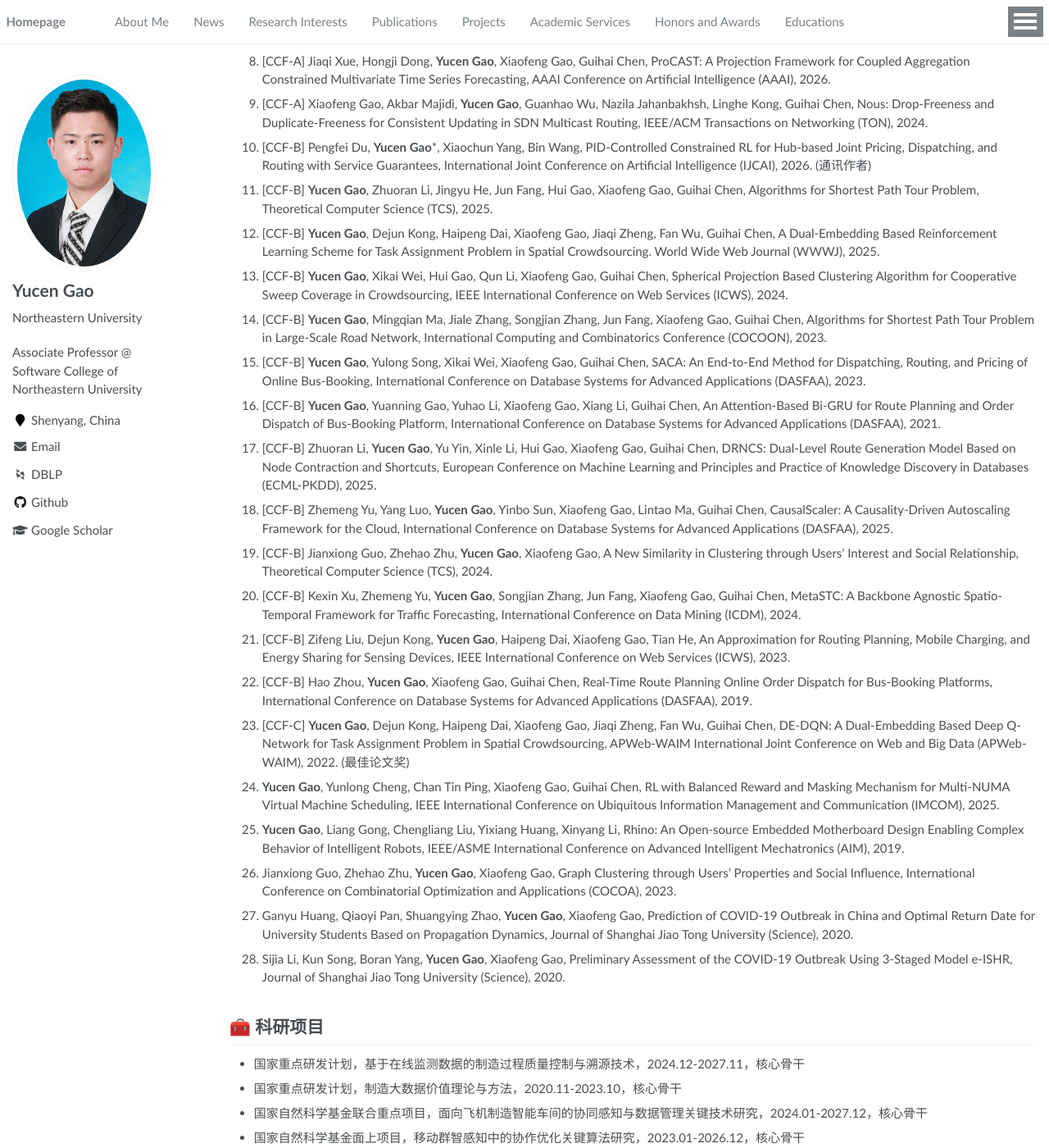
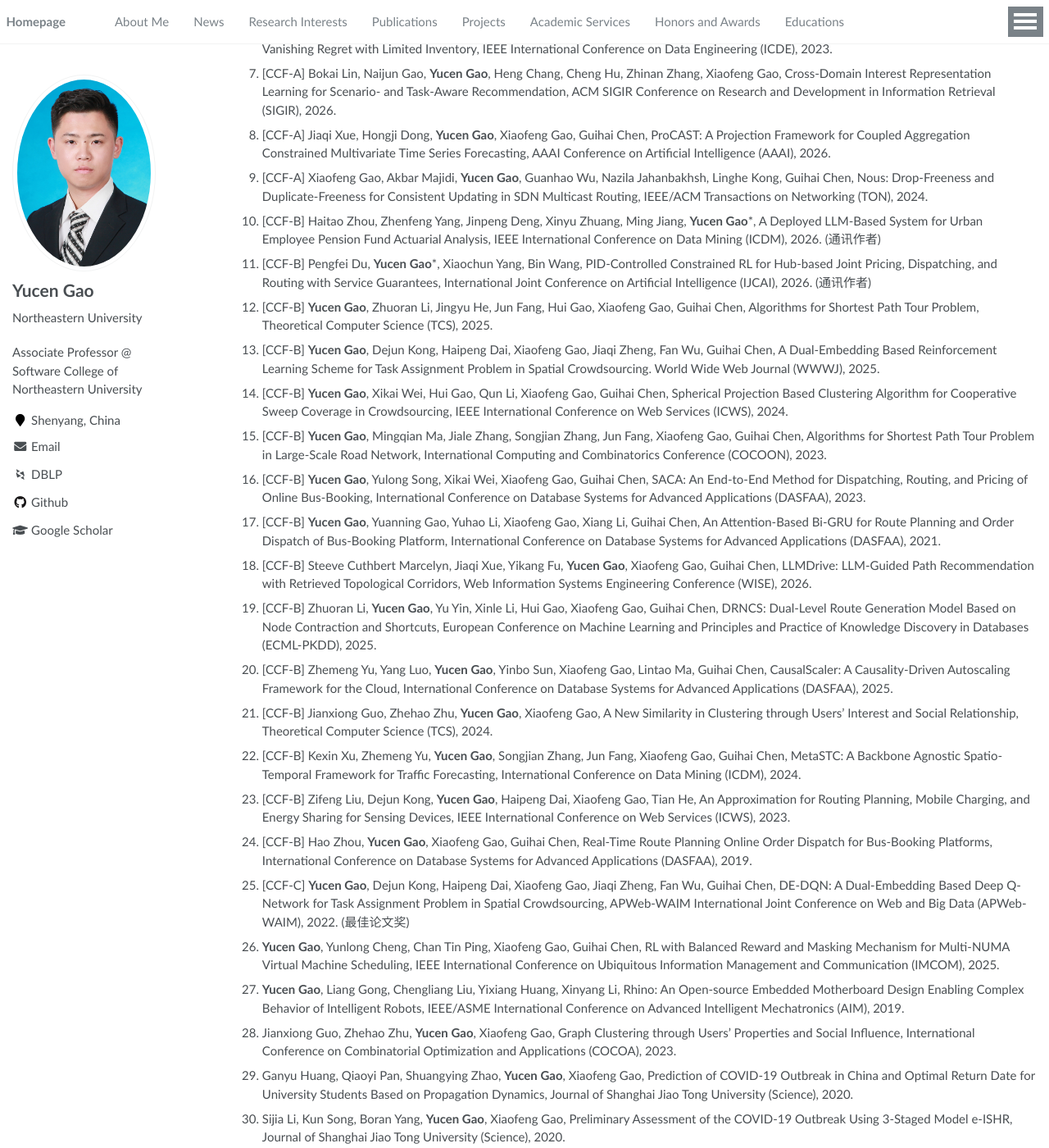
Before and after one commit to GaoYucen/GaoYucen.github.io, a Jekyll site: the page built from _pages/about-zh.md, in a window 1280 px wide and 1400 px high, scrolled down 1010 px. Shown: the whole window at 82% size. Built offline with Jekyll 4.4.1, drawn with Linux system fonts in a browser that asks for light colours; some web fonts are replaced; some of the changed text lies outside the part shown.

Commit message:
Update homepage news and academic information

```diff
--- a/_pages/about-zh.md
+++ b/_pages/about-zh.md
@@ -25,12 +25,15 @@
 
 <br>
 <blockquote>
-  <p><strong>📢 招生信息：</strong>目前正在招收两名2026级软件工程硕士研究生。如果您对我的研究方向感兴趣，欢迎将个人简历发送至我的邮箱：<a href="mailto:gaoyucen@neu.edu.cn">gaoyucen@neu.edu.cn</a>。</p>
+  <p><strong>📢 招生信息：</strong>目前正在招收软件工程专业两名2026级硕士研究生，三名2027级硕士研究生，一名2027级博士研究生。如果您对我的研究方向感兴趣，欢迎将个人简历发送至我的邮箱：<a href="mailto:gaoyucen@neu.edu.cn">gaoyucen@neu.edu.cn</a>。</p>
 </blockquote>
 
 <span class='anchor' id='news'></span>
 # 🔥 新闻
 
+- [2026.08] 一篇关于利用大模型进行养老金精算的论文被 **ICDM 2026** 接收（通讯作者）。
+- [2026.08] 一篇关于利用大模型进行路径规划的论文被 **WISE 2026** 接收（指导学生一作）。
+- [进行中] 担任 **DASFAA 2027** 的**Web Chair**。
 - [2026.05] 一篇关于结合社交网络的时空众包工人招募的论文被 **ICML 2026** 接收（一作）。
 - [2026.05] 一篇关于智慧交通订单分配的论文被 **IJCAI 2026** 接收（学生一作，通讯作者）。
 - [2026.04] 一篇关于跨领域推荐的论文被 **SIGIR 2026** 接收。
@@ -46,41 +49,44 @@
 
 <!--A一作6-->
 1. [CCF-A] **Yucen Gao**, Zhemeng Yu, Zhuoran Li, Jianxiong Guo, Xiaofeng Gao, GKD-Recruiter: Jointly Modeling Social and Task Heterogeneity for Spatial Crowdsourcing via Graph Knowledge Distillation, International Conference on Machine Learning (ICML), 2026.
-1. [CCF-A] **Yucen Gao**, Li Ma, Zhemeng Yu, Songjian Zhang, Hui Gao, Jun Fang, Xiaofeng Gao, A Lightweight Encoder-Decoder Framework for Carpooling Route Planning, IEEE Transactions on Mobile Computing (TMC), 2025.
-1. [CCF-A] **Yucen Gao**, Zhehao Zhu, Mingqian Ma, Fei Gao, Hui Gao, Yangguang Shi, Xiaofeng Gao, Online Preference Weight Estimation Algorithm with Vanishing Regret for Car-Hailing in Road Network, ACM Knowledge Discovery and Data Mining (KDD), 2024.
-1. [CCF-A] **Yucen Gao**, Wei Liu, JianXiong Guo, Xiaofeng Gao, Guihai Chen, A Dual-Embedding Based DQN for Worker Recruitment in Spatial Crowdsourcing with Social Network, ACM SIGIR Conference on Research and Development in Information Retrieval (SIGIR), 2024.
-1. [CCF-A] **Yucen Gao**, Li Ma, Zhemeng Yu, Songjian Zhang, Jun Fang, Xiaofeng Gao, Guihai Chen, Lightweight GCN Encoder and Sequential Decoder for Multi-Candidate Carpooling Route Planning in Road Network, The Web Conference (WWW), 2024.
-1. [CCF-A] **Yucen Gao**, Xikai Wei, Xi Jing, Yangguang Shi, Xiaofeng Gao, Guihai Chen, Online Shipping Container Pricing Strategy Achieving Vanishing Regret with Limited Inventory, IEEE International Conference on Data Engineering (ICDE), 2023.
+2. [CCF-A] **Yucen Gao**, Li Ma, Zhemeng Yu, Songjian Zhang, Hui Gao, Jun Fang, Xiaofeng Gao, A Lightweight Encoder-Decoder Framework for Carpooling Route Planning, IEEE Transactions on Mobile Computing (TMC), 2025.
+3. [CCF-A] **Yucen Gao**, Zhehao Zhu, Mingqian Ma, Fei Gao, Hui Gao, Yangguang Shi, Xiaofeng Gao, Online Preference Weight Estimation Algorithm with Vanishing Regret for Car-Hailing in Road Network, ACM Knowledge Discovery and Data Mining (KDD), 2024.
+4. [CCF-A] **Yucen Gao**, Wei Liu, JianXiong Guo, Xiaofeng Gao, Guihai Chen, A Dual-Embedding Based DQN for Worker Recruitment in Spatial Crowdsourcing with Social Network, ACM SIGIR Conference on Research and Development in Information Retrieval (SIGIR), 2024.
+5. [CCF-A] **Yucen Gao**, Li Ma, Zhemeng Yu, Songjian Zhang, Jun Fang, Xiaofeng Gao, Guihai Chen, Lightweight GCN Encoder and Sequential Decoder for Multi-Candidate Carpooling Route Planning in Road Network, The Web Conference (WWW), 2024.
+6. [CCF-A] **Yucen Gao**, Xikai Wei, Xi Jing, Yangguang Shi, Xiaofeng Gao, Guihai Chen, Online Shipping Container Pricing Strategy Achieving Vanishing Regret with Limited Inventory, IEEE International Conference on Data Engineering (ICDE), 2023.
 <!--A合作3-->
-1. [CCF-A] Bokai Lin, Naijun Gao, **Yucen Gao**, Heng Chang, Cheng Hu, Zhinan Zhang, Xiaofeng Gao, Cross-Domain Interest Representation Learning for Scenario- and Task-Aware Recommendation, ACM SIGIR Conference on Research and Development in Information Retrieval (SIGIR), 2026.
-1. [CCF-A] Jiaqi Xue, Hongji Dong, **Yucen Gao**, Xiaofeng Gao, Guihai Chen, ProCAST: A Projection Framework for Coupled Aggregation Constrained Multivariate Time Series Forecasting, AAAI Conference on Artificial Intelligence (AAAI), 2026.
-1. [CCF-A] Xiaofeng Gao, Akbar Majidi, **Yucen Gao**, Guanhao Wu, Nazila Jahanbakhsh, Linghe Kong, Guihai Chen, Nous: Drop-Freeness and Duplicate-Freeness for Consistent Updating in SDN Multicast Routing, IEEE/ACM Transactions on Networking (TON), 2024.
+7. [CCF-A] Bokai Lin, Naijun Gao, **Yucen Gao**, Heng Chang, Cheng Hu, Zhinan Zhang, Xiaofeng Gao, Cross-Domain Interest Representation Learning for Scenario- and Task-Aware Recommendation, ACM SIGIR Conference on Research and Development in Information Retrieval (SIGIR), 2026.
+8. [CCF-A] Jiaqi Xue, Hongji Dong, **Yucen Gao**, Xiaofeng Gao, Guihai Chen, ProCAST: A Projection Framework for Coupled Aggregation Constrained Multivariate Time Series Forecasting, AAAI Conference on Artificial Intelligence (AAAI), 2026.
+9. [CCF-A] Xiaofeng Gao, Akbar Majidi, **Yucen Gao**, Guanhao Wu, Nazila Jahanbakhsh, Linghe Kong, Guihai Chen, Nous: Drop-Freeness and Duplicate-Freeness for Consistent Updating in SDN Multicast Routing, IEEE/ACM Transactions on Networking (TON), 2024.
 <!--B一作及通讯7-->
-1. [CCF-B] Pengfei Du, **Yucen Gao**\*, Xiaochun Yang, Bin Wang, PID-Controlled Constrained RL for Hub-based Joint Pricing, Dispatching, and Routing with Service Guarantees, International Joint Conference on Artificial Intelligence (IJCAI), 2026. (通讯作者)
-1. [CCF-B] **Yucen Gao**, Zhuoran Li, Jingyu He, Jun Fang, Hui Gao, Xiaofeng Gao, Guihai Chen, Algorithms for Shortest Path Tour Problem, Theoretical Computer Science (TCS), 2025.
-1. [CCF-B] **Yucen Gao**, Dejun Kong, Haipeng Dai, Xiaofeng Gao, Jiaqi Zheng, Fan Wu, Guihai Chen, A Dual-Embedding Based Reinforcement Learning Scheme for Task Assignment Problem in Spatial Crowdsourcing. World Wide Web Journal (WWWJ), 2025.
-1. [CCF-B] **Yucen Gao**, Xikai Wei, Hui Gao, Qun Li, Xiaofeng Gao, Guihai Chen, Spherical Projection Based Clustering Algorithm for Cooperative Sweep Coverage in Crowdsourcing, IEEE International Conference on Web Services (ICWS), 2024.
-1. [CCF-B] **Yucen Gao**, Mingqian Ma, Jiale Zhang, Songjian Zhang, Jun Fang, Xiaofeng Gao, Guihai Chen, Algorithms for Shortest Path Tour Problem in Large-Scale Road Network, International Computing and Combinatorics Conference (COCOON), 2023.
-1. [CCF-B] **Yucen Gao**, Yulong Song, Xikai Wei, Xiaofeng Gao, Guihai Chen, SACA: An End-to-End Method for Dispatching, Routing, and Pricing of Online Bus-Booking, International Conference on Database Systems for Advanced Applications (DASFAA), 2023.
-1. [CCF-B] **Yucen Gao**, Yuanning Gao, Yuhao Li, Xiaofeng Gao, Xiang Li, Guihai Chen, An Attention-Based Bi-GRU for Route Planning and Order Dispatch of Bus-Booking Platform, International Conference on Database Systems for Advanced Applications (DASFAA), 2021.
+10. [CCF-B] Haitao Zhou, Zhenfeng Yang, Jinpeng Deng, Xinyu Zhuang, Ming Jiang, **Yucen Gao**\*, A Deployed LLM-Based System for Urban Employee Pension Fund Actuarial Analysis, IEEE International Conference on Data Mining (ICDM), 2026. (通讯作者)
+11. [CCF-B] Pengfei Du, **Yucen Gao**\*, Xiaochun Yang, Bin Wang, PID-Controlled Constrained RL for Hub-based Joint Pricing, Dispatching, and Routing with Service Guarantees, International Joint Conference on Artificial Intelligence (IJCAI), 2026. (通讯作者)
+12. [CCF-B] **Yucen Gao**, Zhuoran Li, Jingyu He, Jun Fang, Hui Gao, Xiaofeng Gao, Guihai Chen, Algorithms for Shortest Path Tour Problem, Theoretical Computer Science (TCS), 2025.
+13. [CCF-B] **Yucen Gao**, Dejun Kong, Haipeng Dai, Xiaofeng Gao, Jiaqi Zheng, Fan Wu, Guihai Chen, A Dual-Embedding Based Reinforcement Learning Scheme for Task Assignment Problem in Spatial Crowdsourcing. World Wide Web Journal (WWWJ), 2025.
+14. [CCF-B] **Yucen Gao**, Xikai Wei, Hui Gao, Qun Li, Xiaofeng Gao, Guihai Chen, Spherical Projection Based Clustering Algorithm for Cooperative Sweep Coverage in Crowdsourcing, IEEE International Conference on Web Services (ICWS), 2024.
+15. [CCF-B] **Yucen Gao**, Mingqian Ma, Jiale Zhang, Songjian Zhang, Jun Fang, Xiaofeng Gao, Guihai Chen, Algorithms for Shortest Path Tour Problem in Large-Scale Road Network, International Computing and Combinatorics Conference (COCOON), 2023.
+16. [CCF-B] **Yucen Gao**, Yulong Song, Xikai Wei, Xiaofeng Gao, Guihai Chen, SACA: An End-to-End Method for Dispatching, Routing, and Pricing of Online Bus-Booking, International Conference on Database Systems for Advanced Applications (DASFAA), 2023.
+17. [CCF-B] **Yucen Gao**, Yuanning Gao, Yuhao Li, Xiaofeng Gao, Xiang Li, Guihai Chen, An Attention-Based Bi-GRU for Route Planning and Order Dispatch of Bus-Booking Platform, International Conference on Database Systems for Advanced Applications (DASFAA), 2021.
 <!--B合作6-->
-1. [CCF-B] Zhuoran Li, **Yucen Gao**, Yu Yin, Xinle Li, Hui Gao, Xiaofeng Gao, Guihai Chen, DRNCS: Dual-Level Route Generation Model Based on Node Contraction and Shortcuts, European Conference on Machine Learning and Principles and Practice of Knowledge Discovery in Databases (ECML-PKDD), 2025.
-1. [CCF-B] Zhemeng Yu, Yang Luo, **Yucen Gao**, Yinbo Sun, Xiaofeng Gao, Lintao Ma, Guihai Chen, CausalScaler: A Causality-Driven Autoscaling Framework for the Cloud, International Conference on Database Systems for Advanced Applications (DASFAA), 2025.
-1. [CCF-B] Jianxiong Guo, Zhehao Zhu, **Yucen Gao**, Xiaofeng Gao, A New Similarity in Clustering through Users' Interest and Social Relationship, Theoretical Computer Science (TCS), 2024.
-1. [CCF-B] Kexin Xu, Zhemeng Yu, **Yucen Gao**, Songjian Zhang, Jun Fang, Xiaofeng Gao, Guihai Chen, MetaSTC: A Backbone Agnostic Spatio-Temporal Framework for Traffic Forecasting, International Conference on Data Mining (ICDM), 2024.
-1. [CCF-B] Zifeng Liu, Dejun Kong, **Yucen Gao**, Haipeng Dai, Xiaofeng Gao, Tian He, An Approximation for Routing Planning, Mobile Charging, and Energy Sharing for Sensing Devices, IEEE International Conference on Web Services (ICWS), 2023.
-1. [CCF-B] Hao Zhou, **Yucen Gao**, Xiaofeng Gao, Guihai Chen, Real-Time Route Planning Online Order Dispatch for Bus-Booking Platforms, International Conference on Database Systems for Advanced Applications (DASFAA), 2019.
+18. [CCF-B] Steeve Cuthbert Marcelyn, Jiaqi Xue, Yikang Fu, **Yucen Gao**, Xiaofeng Gao, Guihai Chen, LLMDrive: LLM-Guided Path Recommendation with Retrieved Topological Corridors, Web Information Systems Engineering Conference (WISE), 2026.
+19. [CCF-B] Zhuoran Li, **Yucen Gao**, Yu Yin, Xinle Li, Hui Gao, Xiaofeng Gao, Guihai Chen, DRNCS: Dual-Level Route Generation Model Based on Node Contraction and Shortcuts, European Conference on Machine Learning and Principles and Practice of Knowledge Discovery in Databases (ECML-PKDD), 2025.
+20. [CCF-B] Zhemeng Yu, Yang Luo, **Yucen Gao**, Yinbo Sun, Xiaofeng Gao, Lintao Ma, Guihai Chen, CausalScaler: A Causality-Driven Autoscaling Framework for the Cloud, International Conference on Database Systems for Advanced Applications (DASFAA), 2025.
+21. [CCF-B] Jianxiong Guo, Zhehao Zhu, **Yucen Gao**, Xiaofeng Gao, A New Similarity in Clustering through Users' Interest and Social Relationship, Theoretical Computer Science (TCS), 2024.
+22. [CCF-B] Kexin Xu, Zhemeng Yu, **Yucen Gao**, Songjian Zhang, Jun Fang, Xiaofeng Gao, Guihai Chen, MetaSTC: A Backbone Agnostic Spatio-Temporal Framework for Traffic Forecasting, International Conference on Data Mining (ICDM), 2024.
+23. [CCF-B] Zifeng Liu, Dejun Kong, **Yucen Gao**, Haipeng Dai, Xiaofeng Gao, Tian He, An Approximation for Routing Planning, Mobile Charging, and Energy Sharing for Sensing Devices, IEEE International Conference on Web Services (ICWS), 2023.
+24. [CCF-B] Hao Zhou, **Yucen Gao**, Xiaofeng Gao, Guihai Chen, Real-Time Route Planning Online Order Dispatch for Bus-Booking Platforms, International Conference on Database Systems for Advanced Applications (DASFAA), 2019.
 <!--C以下一作3-->
-1. [CCF-C] **Yucen Gao**, Dejun Kong, Haipeng Dai, Xiaofeng Gao, Jiaqi Zheng, Fan Wu, Guihai Chen, DE-DQN: A Dual-Embedding Based Deep Q-Network for Task Assignment Problem in Spatial Crowdsourcing, APWeb-WAIM International Joint Conference on Web and Big Data (APWeb-WAIM), 2022. (最佳论文奖)
-1. **Yucen Gao**, Yunlong Cheng, Chan Tin Ping, Xiaofeng Gao, Guihai Chen, RL with Balanced Reward and Masking Mechanism for Multi-NUMA Virtual Machine Scheduling, IEEE International Conference on Ubiquitous Information Management and Communication (IMCOM), 2025.
-1. **Yucen Gao**, Liang Gong, Chengliang Liu, Yixiang Huang, Xinyang Li, Rhino: An Open-source Embedded Motherboard Design Enabling Complex Behavior of Intelligent Robots, IEEE/ASME International Conference on Advanced Intelligent Mechatronics (AIM), 2019.
+25. [CCF-C] **Yucen Gao**, Dejun Kong, Haipeng Dai, Xiaofeng Gao, Jiaqi Zheng, Fan Wu, Guihai Chen, DE-DQN: A Dual-Embedding Based Deep Q-Network for Task Assignment Problem in Spatial Crowdsourcing, APWeb-WAIM International Joint Conference on Web and Big Data (APWeb-WAIM), 2022. (最佳论文奖)
+26. **Yucen Gao**, Yunlong Cheng, Chan Tin Ping, Xiaofeng Gao, Guihai Chen, RL with Balanced Reward and Masking Mechanism for Multi-NUMA Virtual Machine Scheduling, IEEE International Conference on Ubiquitous Information Management and Communication (IMCOM), 2025.
+27. **Yucen Gao**, Liang Gong, Chengliang Liu, Yixiang Huang, Xinyang Li, Rhino: An Open-source Embedded Motherboard Design Enabling Complex Behavior of Intelligent Robots, IEEE/ASME International Conference on Advanced Intelligent Mechatronics (AIM), 2019.
 <!--C以下合作3-->
-1. Jianxiong Guo, Zhehao Zhu, **Yucen Gao**, Xiaofeng Gao, Graph Clustering through Users' Properties and Social Influence, International Conference on Combinatorial Optimization and Applications (COCOA), 2023.
-1. Ganyu Huang, Qiaoyi Pan, Shuangying Zhao, **Yucen Gao**, Xiaofeng Gao, Prediction of COVID-19 Outbreak in China and Optimal Return Date for University Students Based on Propagation Dynamics, Journal of Shanghai Jiao Tong University (Science), 2020.
-1. Sijia Li, Kun Song, Boran Yang, **Yucen Gao**, Xiaofeng Gao, Preliminary Assessment of the COVID-19 Outbreak Using 3-Staged Model e-ISHR, Journal of Shanghai Jiao Tong University (Science), 2020.
+28. Jianxiong Guo, Zhehao Zhu, **Yucen Gao**, Xiaofeng Gao, Graph Clustering through Users' Properties and Social Influence, International Conference on Combinatorial Optimization and Applications (COCOA), 2023.
+29. Ganyu Huang, Qiaoyi Pan, Shuangying Zhao, **Yucen Gao**, Xiaofeng Gao, Prediction of COVID-19 Outbreak in China and Optimal Return Date for University Students Based on Propagation Dynamics, Journal of Shanghai Jiao Tong University (Science), 2020.
+30. Sijia Li, Kun Song, Boran Yang, **Yucen Gao**, Xiaofeng Gao, Preliminary Assessment of the COVID-19 Outbreak Using 3-Staged Model e-ISHR, Journal of Shanghai Jiao Tong University (Science), 2020.
 
 <span class='anchor' id='projects'></span>
 # 🧰 科研项目
+- 国家自然科学基金青年基金（C类），城市复杂风场环境下多无人机协同路径规划研究，2027.01-2029.12，主持
 - 国家重点研发计划，基于在线监测数据的制造过程质量控制与溯源技术，2024.12-2027.11，核心骨干
 - 国家重点研发计划，制造大数据价值理论与方法，2020.11-2023.10，核心骨干
 - 国家自然科学基金联合重点项目，面向飞机制造智能车间的协同感知与数据管理关键技术研究，2024.01-2027.12，核心骨干
@@ -93,6 +99,7 @@
 <span class='anchor' id='academic-services'></span>
 # 🛎 学术服务
 - 中国计算机学会（CCF）分布式计算与系统专委会执行委员
+- DASFAA 2027 Web Chair
 - ICDM 2026 Workflow Chair
 - ICDE, NeurIPS, WWW, ICML 等会议审稿人
 
```
Also changed, not shown: _pages/about.md (+35 -28 lines).
